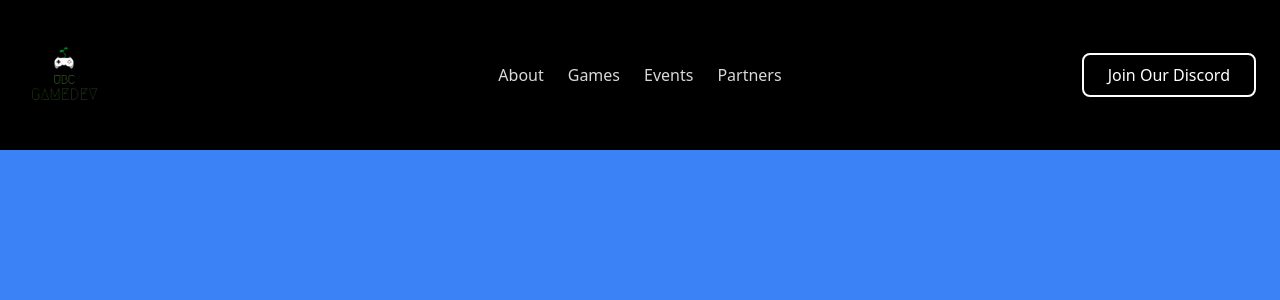
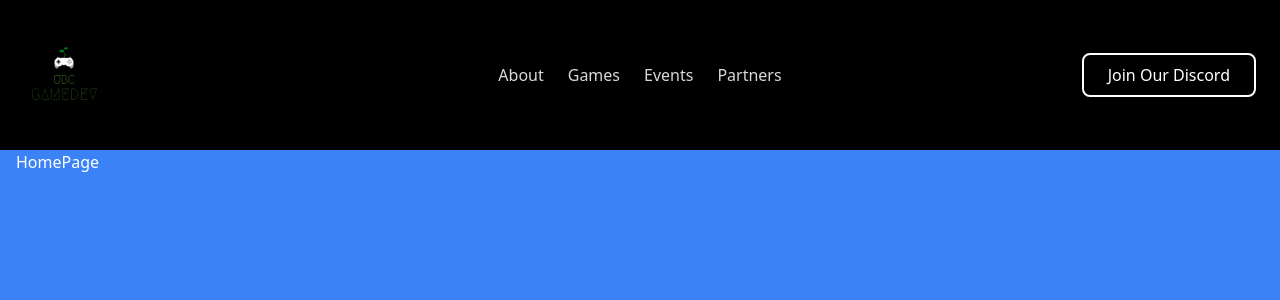
Before and after one commit to Jerrysun817/UBC_Game_Development_Website, a React (Vite) app: page / in a window 1280 px wide. Shown: the top 300 px of the page. Built offline with nearby package versions, Linux system fonts and the light colour scheme.

Commit message:
add padding

```diff
--- a/src/pages/homepage/HomePage.tsx
+++ b/src/pages/homepage/HomePage.tsx
@@ -1,3 +1,3 @@
 export const HomePage = () => {
-  return <div className=" bg-blue-500 text-white p-4 h-[1000px]">HomePage</div>;
+  return <div className=" bg-blue-500 text-white p-4 h-[1000px] pt-[150px]">HomePage</div>;
 };
```
